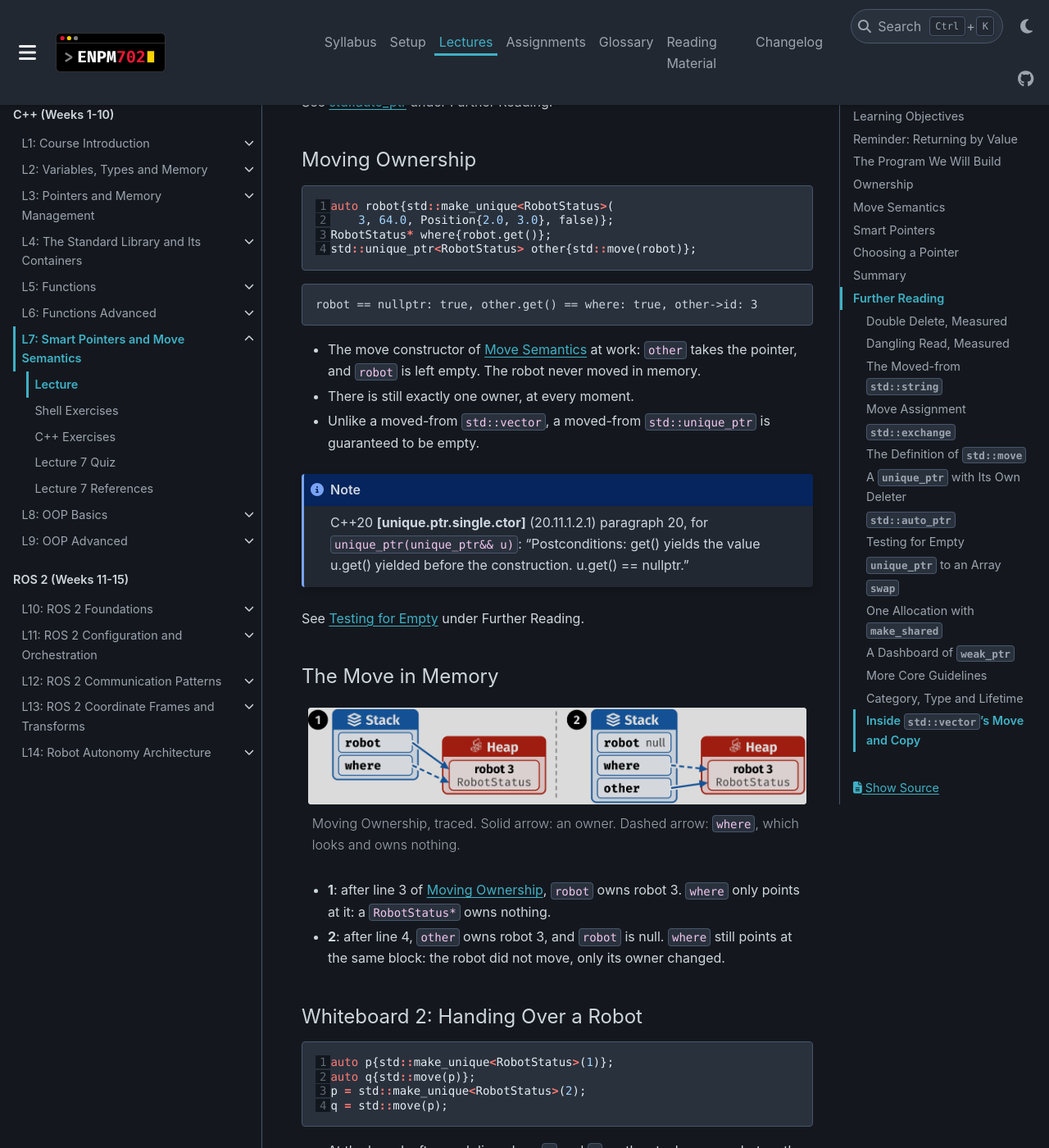
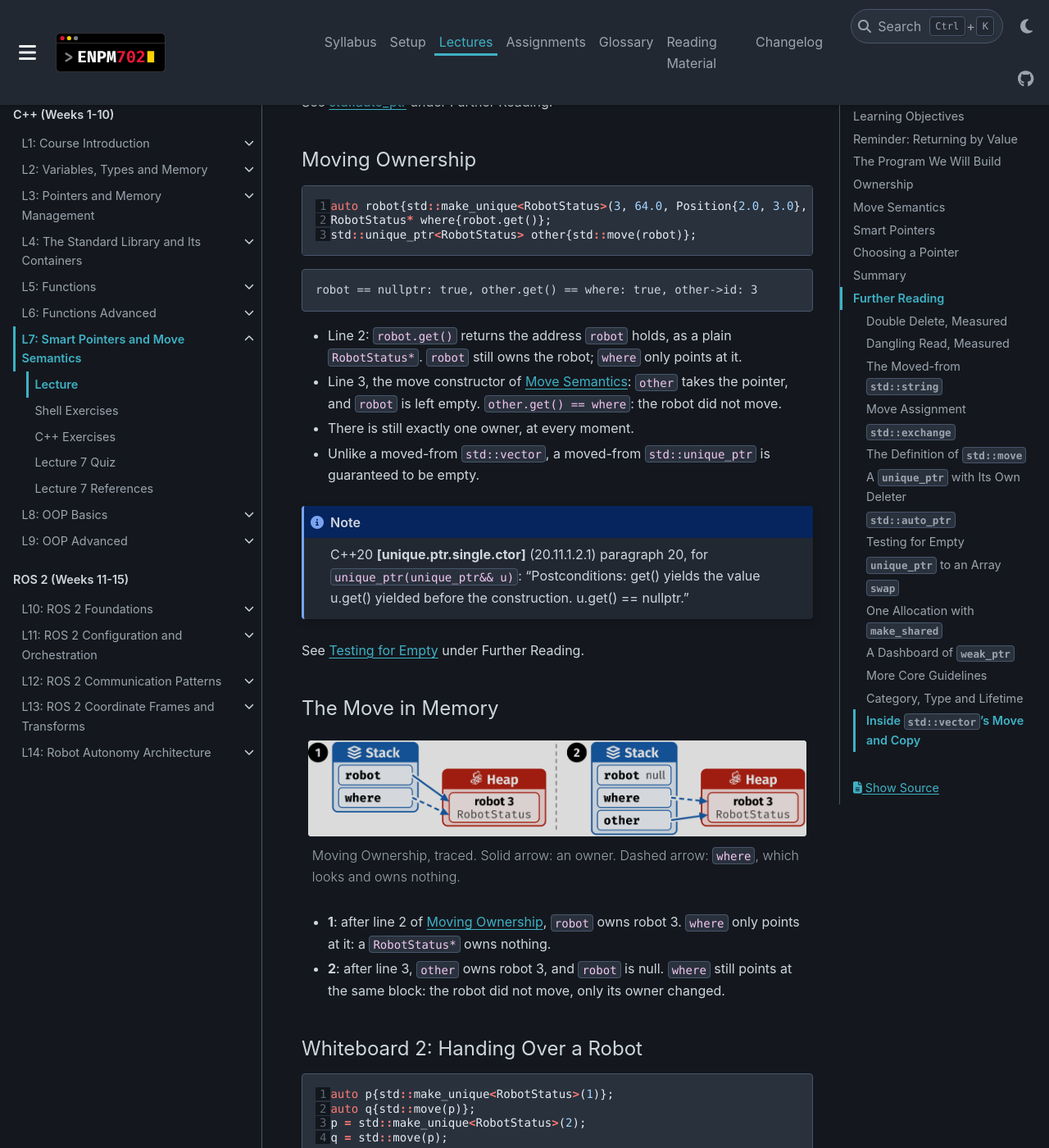
Before and after one commit to zeidk/enpm702-fall-2026-docs, a Sphinx documentation site: the page built from docs/source/lectures/lecture7/l7_lecture.rst, in a window 1280 px wide and 1400 px high, scrolled down 25637 px. Shown: the whole window at 82% size. Built offline with Sphinx 7.4.7 and the PyData theme 0.15.4, drawn with Linux system fonts in a browser that asks for light colours.

Commit message:
L7: explain get() on Moving Ownership; fatter heap icon lines
- Moving Ownership: the code is on three lines as in the deck, with a
  line 2 bullet on robot.get(); The Move in Memory follows the new line
  numbers.
- The seven heap figures use the heap icon at stroke 2.4.

```diff
--- a/docs/source/lectures/lecture7/l7_lecture.rst
+++ b/docs/source/lectures/lecture7/l7_lecture.rst
@@ -1061,8 +1061,7 @@ Moving Ownership
 .. code-block:: cpp
    :linenos:
 
-   auto robot{std::make_unique<RobotStatus>(
-       3, 64.0, Position{2.0, 3.0}, false)};
+   auto robot{std::make_unique<RobotStatus>(3, 64.0, Position{2.0, 3.0}, false)};
    RobotStatus* where{robot.get()};
    std::unique_ptr<RobotStatus> other{std::move(robot)};
 
@@ -1070,7 +1069,8 @@ Moving Ownership
 
    robot == nullptr: true, other.get() == where: true, other->id: 3
 
-- The move constructor of `Move Semantics`_ at work: ``other`` takes the pointer, and ``robot`` is left empty. The robot never moved in memory.
+- Line 2: ``robot.get()`` returns the address ``robot`` holds, as a plain ``RobotStatus*``. ``robot`` still owns the robot; ``where`` only points at it.
+- Line 3, the move constructor of `Move Semantics`_: ``other`` takes the pointer, and ``robot`` is left empty. ``other.get() == where``: the robot did not move.
 - There is still exactly one owner, at every moment.
 - Unlike a moved-from ``std::vector``, a moved-from ``std::unique_ptr`` is guaranteed to be empty.
 
@@ -1090,8 +1090,8 @@ The Move in Memory
 
    Moving Ownership, traced. Solid arrow: an owner. Dashed arrow: ``where``, which looks and owns nothing.
 
-- **1**: after line 3 of `Moving Ownership`_, ``robot`` owns robot 3. ``where`` only points at it: a ``RobotStatus*`` owns nothing.
-- **2**: after line 4, ``other`` owns robot 3, and ``robot`` is null. ``where`` still points at the same block: the robot did not move, only its owner changed.
+- **1**: after line 2 of `Moving Ownership`_, ``robot`` owns robot 3. ``where`` only points at it: a ``RobotStatus*`` owns nothing.
+- **2**: after line 3, ``other`` owns robot 3, and ``robot`` is null. ``where`` still points at the same block: the robot did not move, only its owner changed.
 
 Whiteboard 2: Handing Over a Robot
 """"""""""""""""""""""""""""""""""
```
Also changed, not shown: docs/source/_static/images/l7/cycle.png, docs/source/_static/images/l7/shared_ptr_let_go.png, docs/source/_static/images/l7/shared_ptr_memory.png, docs/source/_static/images/l7/unique_ptr_memory.png, docs/source/_static/images/l7/unique_ptr_move.png, docs/source/_static/images/l7/vector_copy.png, docs/source/_static/images/l7/vector_move.png.
